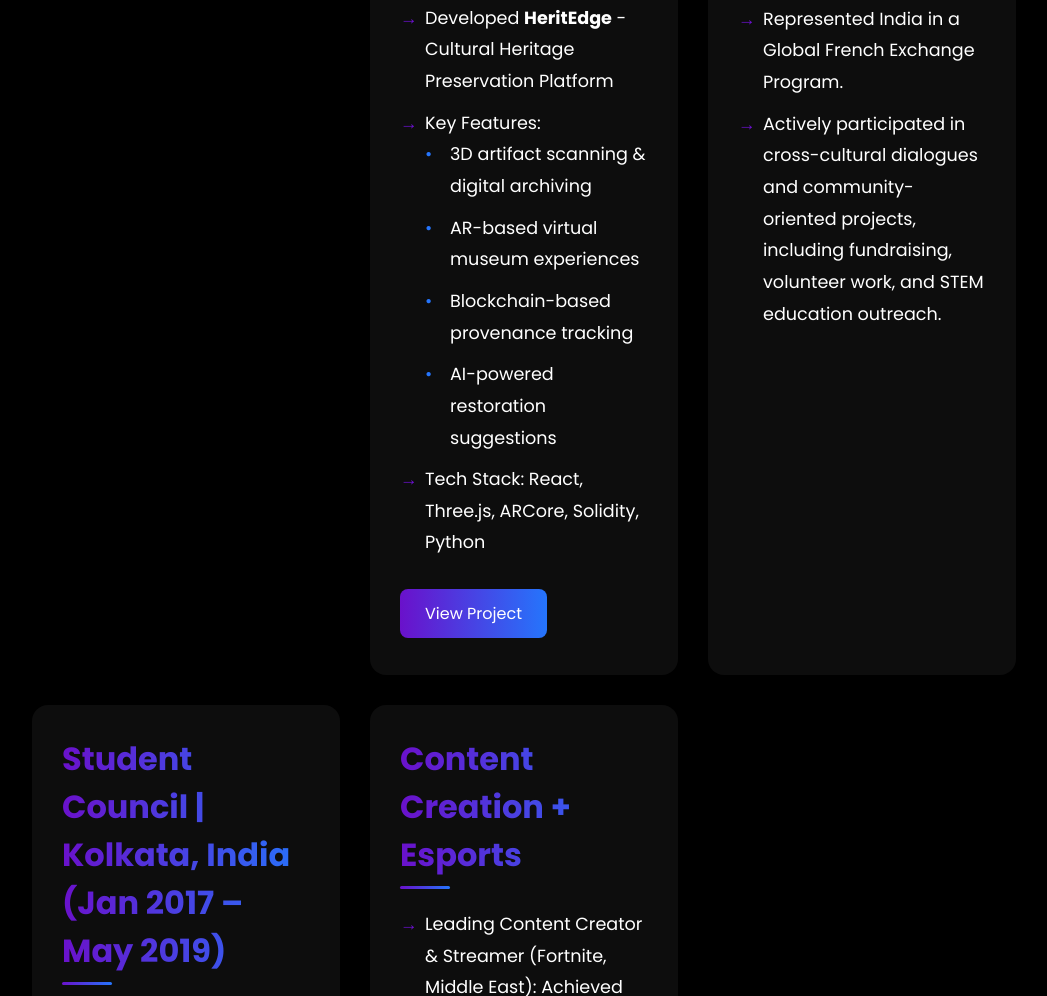
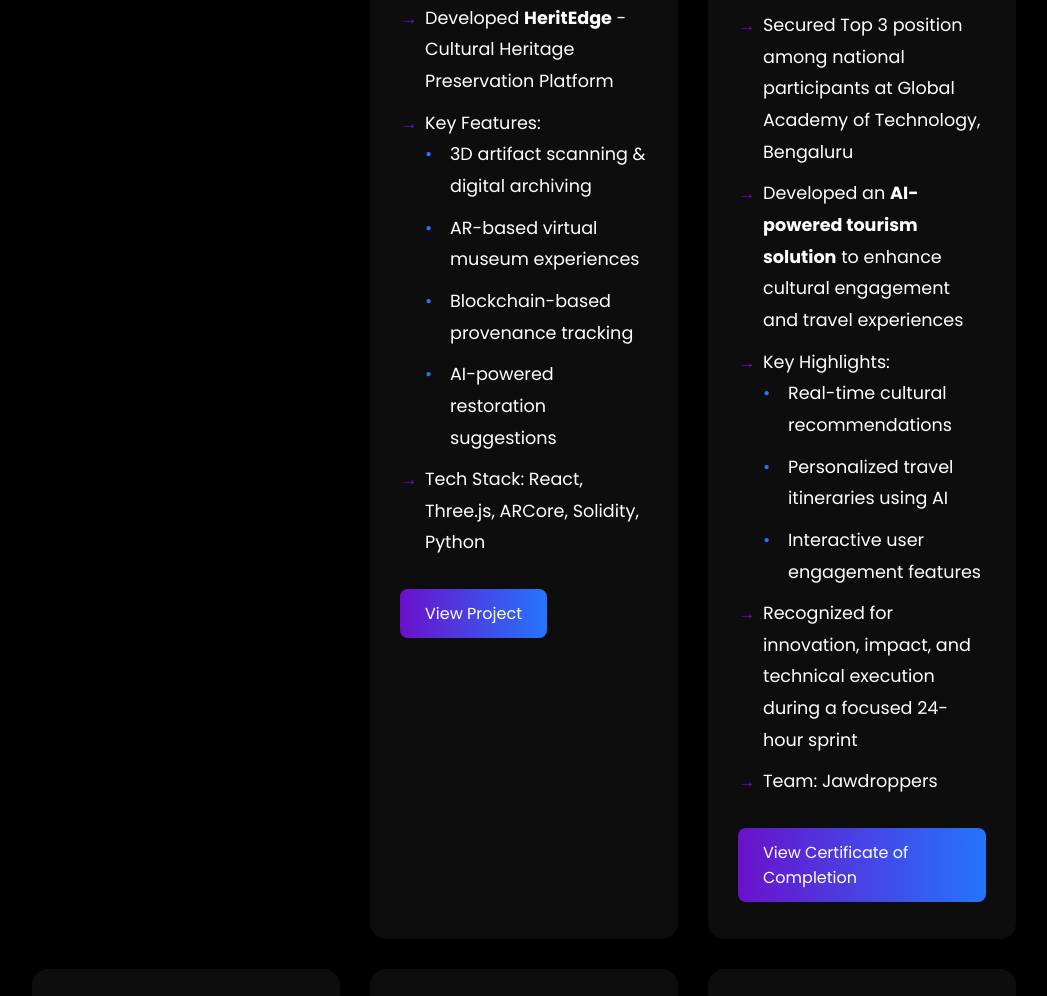
Before and after one commit to DevanshSharma-GIT/Portfolio-, a plain HTML site: page achievements.html in a window 1280 px wide. Shown: the part 546-1542 px from the top of the page, without its empty margins (116-1163 px from the left). Drawn offline with Linux system fonts and the light colour scheme.

Commit message:
Update achievements.html

```diff
--- a/achievements.html
+++ b/achievements.html
@@ -396,6 +396,28 @@
 
             <!-- Existing Achievements -->
             <div class="achievement-card">
+                <h2>National Level Hackathon Top 3 | Code Breaker Challenge 1.0, GAT Bengaluru (May 2025)</h2>
+                <ul>
+                    <li>Secured Top 3 position among national participants at Global Academy of Technology, Bengaluru</li>
+                    <li>Developed an <strong>AI-powered tourism solution</strong> to enhance cultural engagement and travel experiences</li>
+                    <li>Key Highlights:
+                        <ul>
+                            <li>Real-time cultural recommendations</li>
+                            <li>Personalized travel itineraries using AI</li>
+                            <li>Interactive user engagement features</li>
+                        </ul>
+                    </li>
+                    <li>Recognized for innovation, impact, and technical execution during a focused 24-hour sprint</li>
+                    <li>Team: Jawdroppers</li>
+                </ul>
+                <a href="codebreaker2025.jpeg"
+                   class="project-link"
+                   target="_blank">
+                    View Certificate of Completion
+                </a>
+            </div>
+
+            <div class="achievement-card">
                 <h2>French Exchange Program | Poitiers, France (Mar 2019)</h2>
                 <ul>
                     <li>Head of Events.</li>
```
